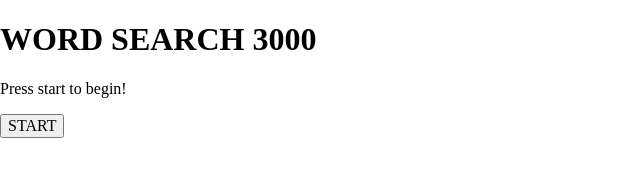
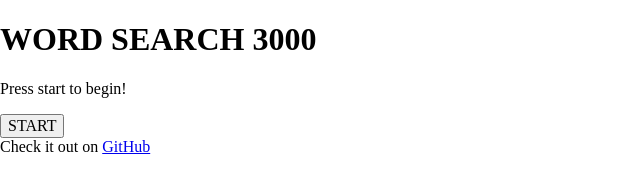
Before and after one commit to DTCurrie/word-search, a website built with Vite: page src/index.html in a window 1280 px wide. Shown: the whole page, without its empty margins (0-640 px from the left). Built offline with nearby package versions, Linux system fonts and the light colour scheme.

Commit message:
Add GitHub link

```diff
--- a/src/index.css
+++ b/src/index.css
@@ -49,6 +49,7 @@ body {
 
 main {
   display: flex;
+  flex-direction: column;
   align-items: center;
   justify-content: center;
   padding: 1rem;
@@ -234,3 +235,8 @@ main {
   outline: none;
   transform: translate(0.25rem, 0.25rem);
 }
+
+#linkWrapper {
+  margin-top: 1rem;
+  color: var(--console-color);
+}
--- a/src/index.html
+++ b/src/index.html
@@ -33,6 +33,12 @@
           <button id="startButton">START</button>
         </div>
       </div>
+      <div id="linkWrapper">
+        Check it out on
+        <a target="_blank" href="https://github.com/DTCurrie/word-search"
+          >GitHub</a
+        >
+      </div>
     </main>
     <script type="module" src="/index.js"></script>
     <script src="https://cdn.jsdelivr.net/npm/party-js@latest/bundle/party.min.js"></script>
```
